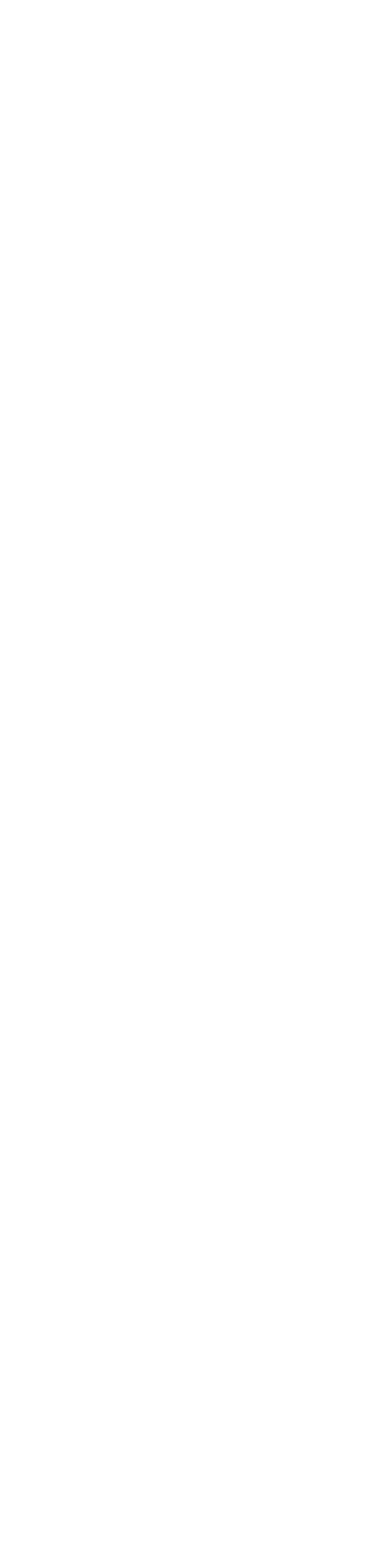
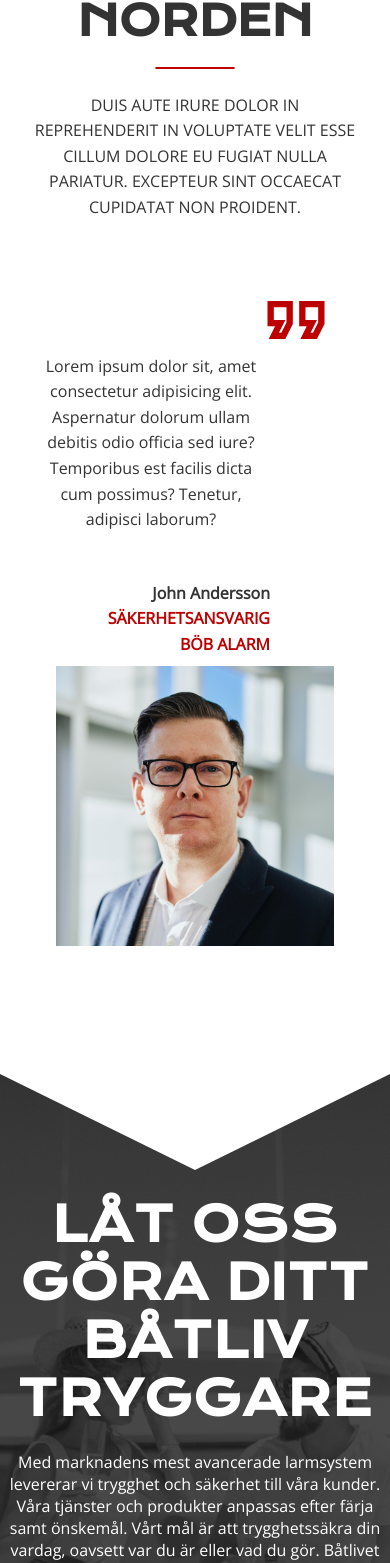
Before and after one commit to christerresin/nordicboatsecurity, a Next.js app: page / in a window 390 px wide. Shown: the part 5004-6567 px from the top of the page. Before the commit the page ends 4878 px from the top, so only its background shows below. Built offline with nearby package versions, Linux system fonts and the light colour scheme.

Commit message:
add bottom section with styles

```diff
--- /dev/null
+++ b/components/Bottom.jsx
@@ -0,0 +1,22 @@
+import styles from '../styles/Bottom.module.scss';
+
+function Bottom() {
+  return (
+    <section className={styles.container}>
+      <div className={styles.text}>
+        <h1>LÅT OSS GÖRA DITT BÅTLIV TRYGGARE</h1>
+        <p>
+          Med marknadens mest avancerade larmsystem levererar vi trygghet och
+          säkerhet till våra kunder. Våra tjänster och produkter anpassas efter
+          färja samt önskemål. Vårt mål är att trygghetssäkra din vardag,
+          oavsett var du är eller vad du gör. Båtlivet skall ge frihet, inte
+          osäkerhet.
+        </p>
+        <a className={styles.cta}>KONTAKTA OSS</a>
+      </div>
+      <div id={styles.shape}></div>
+    </section>
+  );
+}
+
+export default Bottom;
--- /dev/null
+++ b/components/Quote.jsx
@@ -0,0 +1,27 @@
+import styles from '../styles/Quote.module.scss';
+import FormatQuote from '@mui/icons-material/FormatQuoteOutlined';
+
+function Quote({ quote, author, role, company, image }) {
+  return (
+    <>
+      <div className={styles.container}>
+        <span
+          className={`${styles.material_symbols_outlined} ${styles.md_48} ${styles.icon}`}
+        >
+          <FormatQuote sx={{ fontSize: '76px' }} />
+        </span>
+        <blockquote>{quote}</blockquote>
+        <p className={styles.name}>{author}</p>
+        <p className={styles.role}>{role}</p>
+        <p className={styles.company}>{company}</p>
+      </div>
+      <img
+        alt='quote profile picture'
+        src={image}
+        className={styles.image}
+      ></img>
+    </>
+  );
+}
+
+export default Quote;
--- /dev/null
+++ b/components/References.jsx
@@ -0,0 +1,45 @@
+import styles from '../styles/References.module.scss';
+import Quote from './Quote';
+
+const quotes = [
+  {
+    quote:
+      'Lorem ipsum dolor sit, amet consectetur adipisicing elit. Aspernatur dolorum ullam debitis odio officia sed iure? Temporibus est facilis dicta cum possimus? Tenetur, adipisci laborum?',
+    author: 'John Andersson',
+    role: 'Säkerhetsansvarig',
+    company: 'BÖB Alarm',
+    image: 'profile_800.jpg',
+  },
+];
+
+function References() {
+  return (
+    <section className={`${styles.container} ${styles.reveal}`}>
+      <div className={styles.text}>
+        <div className={styles.header}>
+          <h2>Täckning i hela norden</h2>
+          <div className={`${styles.divider} ${styles.red}`}></div>
+          <p>
+            Duis aute irure dolor in reprehenderit in voluptate velit esse
+            cillum dolore eu fugiat nulla pariatur. Excepteur sint occaecat
+            cupidatat non proident.
+          </p>
+        </div>
+      </div>
+      <div className={styles.quotes_container}>
+        {quotes.map((entry) => (
+          <Quote
+            quote={entry.quote}
+            author={entry.author}
+            role={entry.role}
+            company={entry.company}
+            image={entry.image}
+            key={entry.company}
+          />
+        ))}
+      </div>
+    </section>
+  );
+}
+
+export default References;
--- a/pages/index.js
+++ b/pages/index.js
@@ -1,8 +1,10 @@
 import Head from 'next/head';
 import Image from 'next/image';
+import Bottom from '../components/Bottom';
 import Header from '../components/Header';
 import Hero from '../components/Hero';
 import Products from '../components/Products';
+import References from '../components/References';
 import Services from '../components/Services';
 import Top from '../components/Top';
 import styles from '../styles/Home.module.scss';
@@ -19,6 +21,8 @@ export default function Home() {
       <Top />
       <Products />
       <Services />
+      <References />
+      <Bottom />
       <main className={styles.main}></main>
 
       <footer className={styles.footer}></footer>
--- /dev/null
+++ b/styles/Bottom.module.scss
@@ -0,0 +1,129 @@
+.container {
+  position: relative;
+  width: 100%;
+  height: 700px;
+  background: #333333;
+  background-size: cover;
+  background-position: center;
+  background-repeat: no-repeat;
+  background-image: linear-gradient(rgba(0, 0, 0, 0.7), rgba(51, 51, 51, 0.9)),
+    url(/bottom_gray_1024.jpg);
+  grid-row: 12;
+  grid-column: 1/15;
+}
+
+.text {
+  text-align: center;
+  position: absolute;
+  top: 50%;
+  left: 50%;
+  transform: translate(-50%, -50%);
+  color: white;
+  width: 800px;
+}
+
+.text h1 {
+  font-size: 4rem;
+  font-weight: 700;
+  line-height: 86px;
+  text-transform: uppercase;
+  text-align: center;
+  letter-spacing: 1px;
+  margin-bottom: 1.5rem;
+}
+
+.text p {
+  margin-bottom: 2rem;
+  font-weight: 400;
+  line-height: normal;
+}
+
+#shape {
+  width: 50vw;
+  height: 5vh;
+  box-sizing: content-box;
+}
+
+#shape::after {
+  content: '';
+  position: absolute;
+  left: 0;
+  /* top: 704.5px; */
+  top: 0;
+  width: 0;
+  height: 0;
+  border-bottom: 6rem solid white;
+  border-left: 50vw solid rgba(51, 51, 51, 0);
+  border-right: 50vw solid rgba(51, 51, 51, 0);
+  transform: scaleY(-1);
+  margin-bottom: 1px;
+}
+
+.cta {
+  background: #bd0000;
+  color: #fff;
+  display: inline-block;
+  padding: 6px 45px;
+  position: relative;
+  text-decoration: none;
+  text-transform: uppercase;
+  font-weight: 800;
+  font-size: 1rem;
+  cursor: pointer;
+  -webkit-transition: 0.3s;
+  -moz-transition: 0.3s;
+  -ms-transition: 0.3s;
+  -o-transition: 0.3s;
+  transition: 0.3s;
+}
+
+.cta::before {
+  box-sizing: border-box;
+  border: 2px solid #bd0000;
+  content: '';
+  display: block;
+  height: 140%;
+  position: absolute;
+  width: 110%;
+  top: -7px;
+  left: -9px;
+  z-index: -1;
+}
+
+.cta:hover {
+  background-color: #fff;
+  color: #bd0000;
+}
+
+@media screen and (max-width: 1170px) {
+  .container {
+    height: 700px;
+    grid-column: 1/9;
+  }
+
+  .text {
+    width: 80%;
+  }
+  .text h1 {
+    line-height: 72px;
+  }
+}
+
+@media screen and (max-width: 833px) {
+  .container {
+    grid-column: 1/9;
+  }
+  .text {
+    width: 100%;
+  }
+
+  .text h1 {
+    font-size: 3rem;
+    font-weight: 700;
+    line-height: 58px;
+    text-transform: uppercase;
+    text-align: center;
+    letter-spacing: 1px;
+    margin-bottom: 1.5rem;
+  }
+}
--- /dev/null
+++ b/styles/Quote.module.scss
@@ -0,0 +1,69 @@
+.container {
+  position: relative;
+  max-width: 476px;
+  max-height: 476px;
+}
+
+.material_symbols_outlined {
+  color: rgba(189, 0, 0, 1);
+  font-size: 48px;
+  padding: 1.5rem 0;
+}
+
+.icon {
+  position: absolute;
+  right: 0;
+  top: 0;
+  padding-left: 1.5rem;
+  padding-right: 1.5rem;
+}
+
+.container blockquote {
+  text-align: center;
+  padding: 6rem 5.5rem 3rem 0;
+}
+
+.name {
+  text-align: right;
+  font-weight: 600;
+  padding-right: 5.5rem;
+}
+
+.role,
+.company {
+  text-transform: uppercase;
+  text-align: right;
+  font-weight: 600;
+  color: #bd0000;
+  padding-right: 5.5rem;
+}
+
+.image {
+  max-width: 476px;
+  max-height: 476px;
+}
+
+@media screen and (max-width: 1170px) {
+  .container {
+    max-width: 376px;
+    max-height: 376px;
+  }
+
+  .image {
+    max-width: 376px;
+    max-height: 376px;
+  }
+}
+
+@media screen and (max-width: 833px) {
+  .container {
+    max-width: 376px;
+    max-height: 376px;
+  }
+
+  .image {
+    padding-top: 1rem;
+    max-width: 296px;
+    max-height: 296px;
+  }
+}
--- /dev/null
+++ b/styles/References.module.scss
@@ -0,0 +1,84 @@
+.container {
+  height: 900px;
+  grid-row: 11;
+  grid-column: 2/14;
+}
+
+.text {
+  position: relative;
+  height: 20rem;
+  margin-bottom: 2rem;
+  display: flex;
+  flex-direction: column;
+}
+
+.header {
+  display: flex;
+  flex-direction: column;
+  align-items: center;
+  text-align: center;
+  text-transform: uppercase;
+  position: absolute;
+  top: 50%;
+  left: 50%;
+  transform: translate(-50%, -50%);
+  width: 80%;
+}
+
+.header h2 {
+  width: 60%;
+}
+
+.header p {
+  width: 60%;
+}
+
+.red {
+  color: #bd0000;
+}
+
+.divider {
+  width: 80px;
+  border: 1px solid;
+  border-radius: 1px;
+  margin: 1.5rem 0 1.5rem 0;
+}
+
+.quotes_container {
+  display: flex;
+  flex-direction: row;
+  justify-content: center;
+}
+
+@media screen and (max-width: 1170px) {
+  .container {
+    height: 950px;
+    grid-column: 2/8;
+    padding-top: 2rem;
+  }
+}
+
+@media screen and (max-width: 833px) {
+  .container {
+    height: 1200px;
+    grid-column: 2/6;
+  }
+
+  .quotes_container {
+    flex-direction: column;
+    align-items: center;
+    gap: 1rem;
+  }
+
+  .header {
+    width: 100%;
+  }
+
+  .header h2 {
+    width: 100%;
+  }
+
+  .header p {
+    width: 100%;
+  }
+}
```
